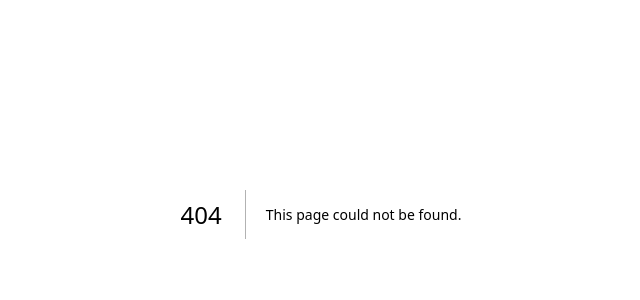
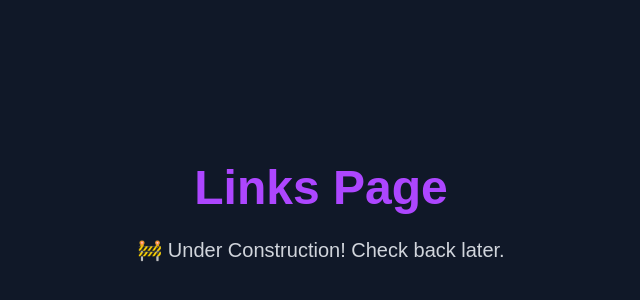
Before and after one commit to akgthehacker/blancats_hub, a Next.js app: page /links in a window 1280 px wide. Before the commit this address had no page. Shown: the part 186-486 px from the top of the page, without its empty margins (319-959 px from the left). Built offline with nearby package versions, Linux system fonts and the light colour scheme.

Commit message:
Create page.tsx

```diff
--- /dev/null
+++ b/app/links/page.tsx
@@ -0,0 +1,12 @@
+export default function LinksPage() {
+  return (
+    <div className="flex flex-col items-center justify-center min-h-screen bg-gray-900 text-white p-8">
+      <h1 className="text-5xl font-bold text-purple-500 mb-6">
+        Links Page
+      </h1>
+      <p className="text-xl text-gray-300">
+        🚧 Under Construction! Check back later.
+      </p>
+    </div>
+  );
+}
```
